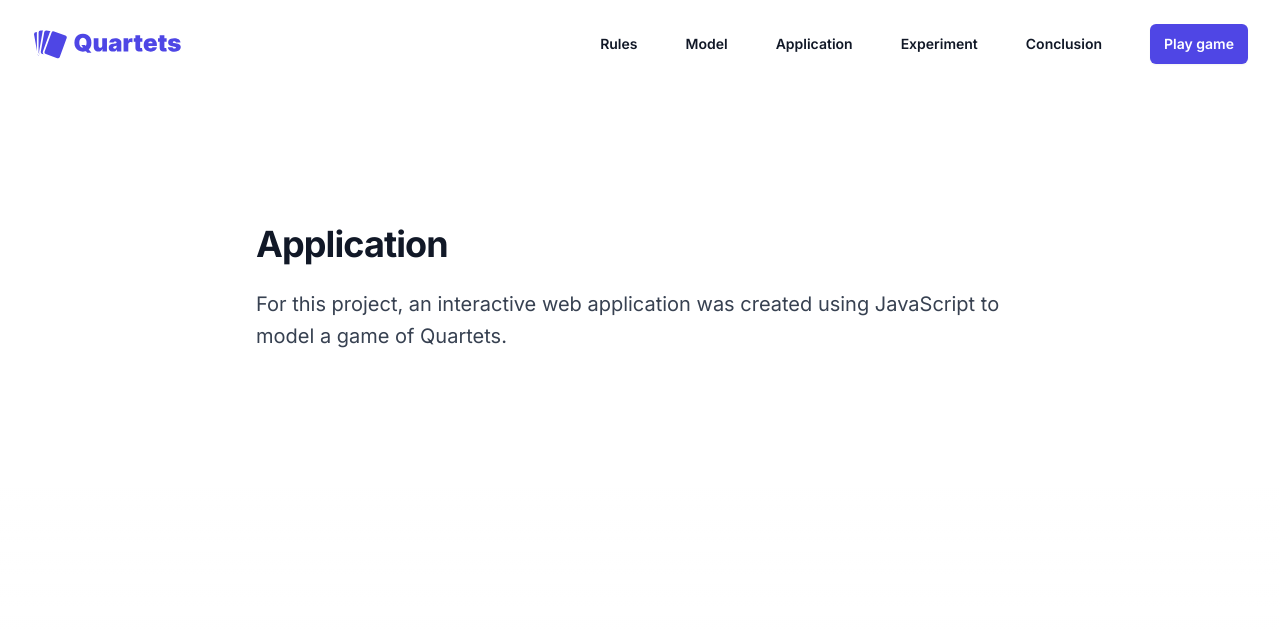
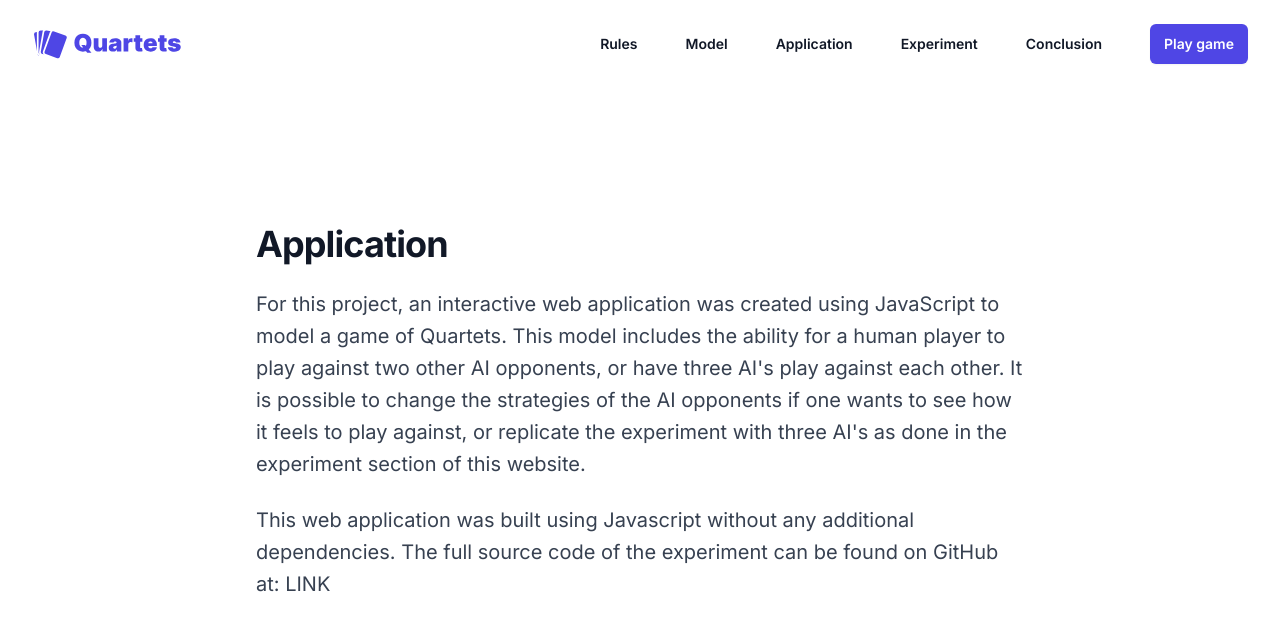
Before and after one commit to koole/quartets-web, a Next.js app: page /application in a window 1280 px wide. Shown: the top 630 px of the page. Built offline with nearby package versions, Linux system fonts and the light colour scheme.

Commit message:
Update page.tsx

```diff
--- a/src/app/application/page.tsx
+++ b/src/app/application/page.tsx
@@ -17,8 +17,16 @@ export default function Home() {
             Application
           </h1>
           <p className="mt-6 text-xl leading-8">
-            For this project, an interactive web application was created using JavaScript to model a game of Quartets.
+          For this project, an interactive web application was created using JavaScript to model a game of Quartets.
+          This model includes the ability for a human player to play against two other AI opponents, or have three AI's play against each other.
+          It is possible to change the strategies of the AI opponents if one wants to see how it feels to play against, or replicate the experiment with three AI's as done in the experiment section of this website.
           </p>
+
+          <p className="mt-6 text-xl leading-8">
+          This web application was built using Javascript without any additional dependencies.
+          The full source code of the experiment can be found on GitHub at: LINK
+          </p>
+
         </div>
       </div>
     </main>
```
